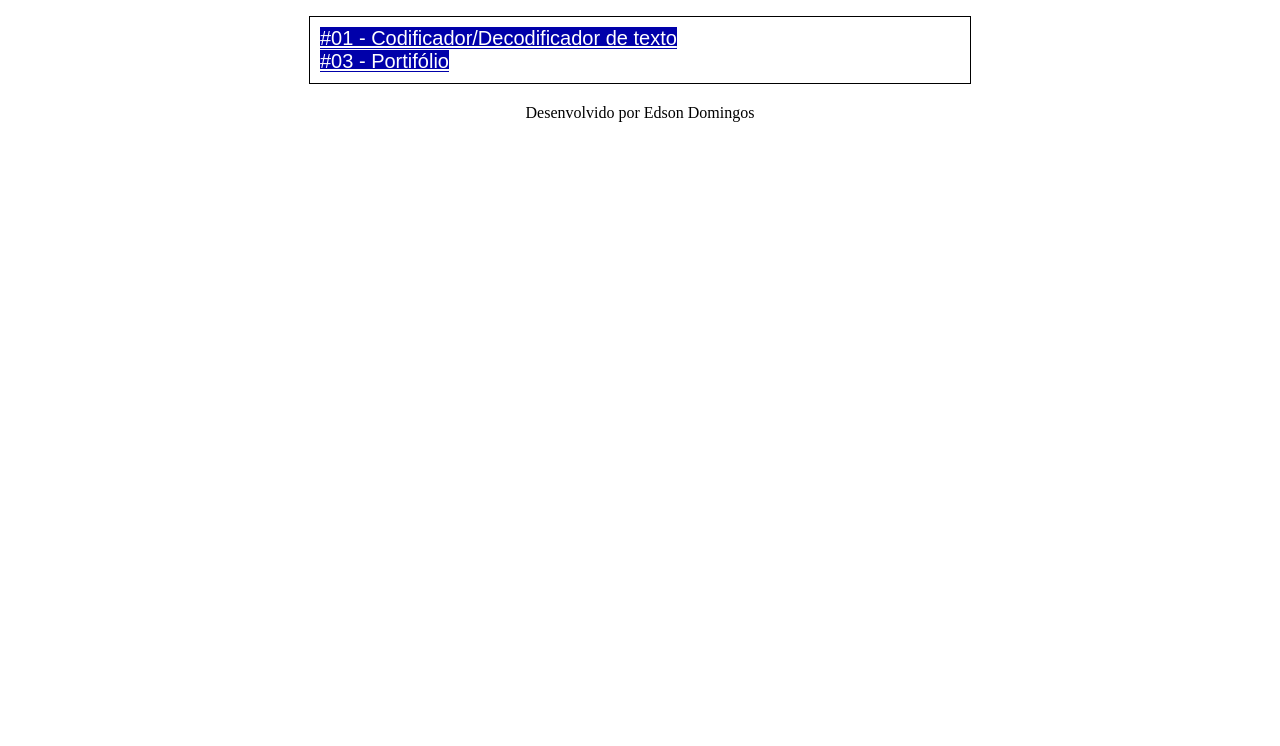
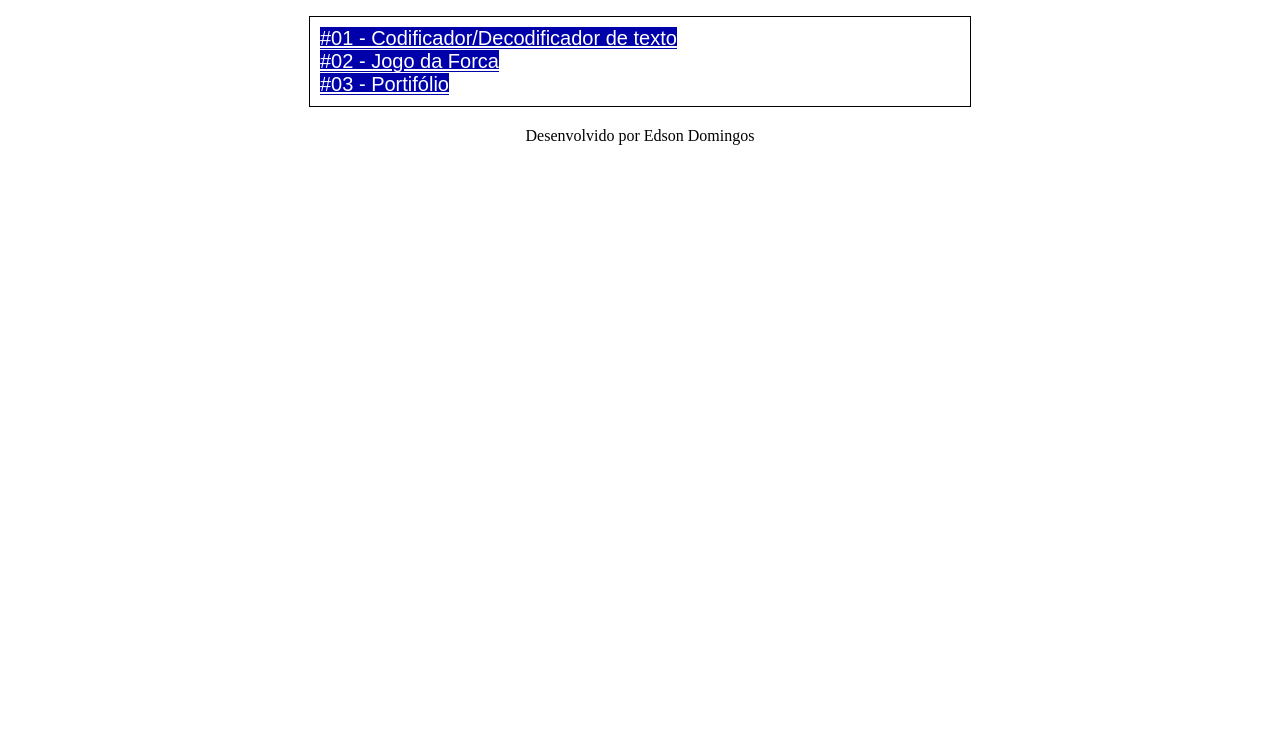
Before and after one commit to Edsondomingos/Alura-ONE, a plain HTML site: page index.html in a window 1280 px wide. Shown: the part 54-800 px from the top of the page. Drawn offline with Linux system fonts and the light colour scheme.

Commit message:
update index principal

```diff
--- a/index.html
+++ b/index.html
@@ -13,6 +13,8 @@
 	<main>
 		<a href="./challenge01-oracle-decoder/index.html" target="_blank">#01 - Codificador/Decodificador de texto</a><br>
 
+		<a href="./challenge02-oracle-JogoDaForca/index.html" target="_blank">#02 - Jogo da Forca</a><br>
+
 		<a href="./challenge03-oracle-Portifolio/index.html" target="_blank">#03 - Portifólio</a><br>
 
 	</main>
```
